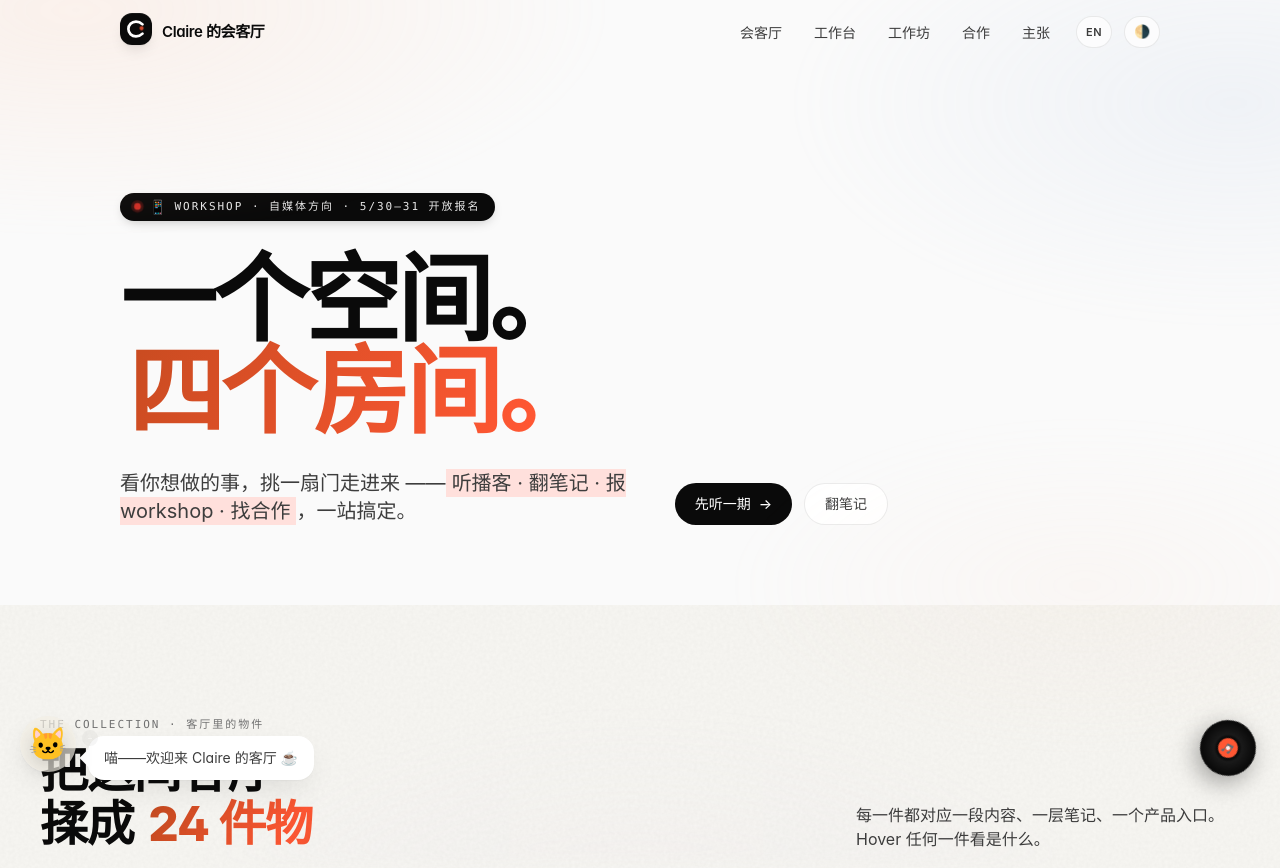
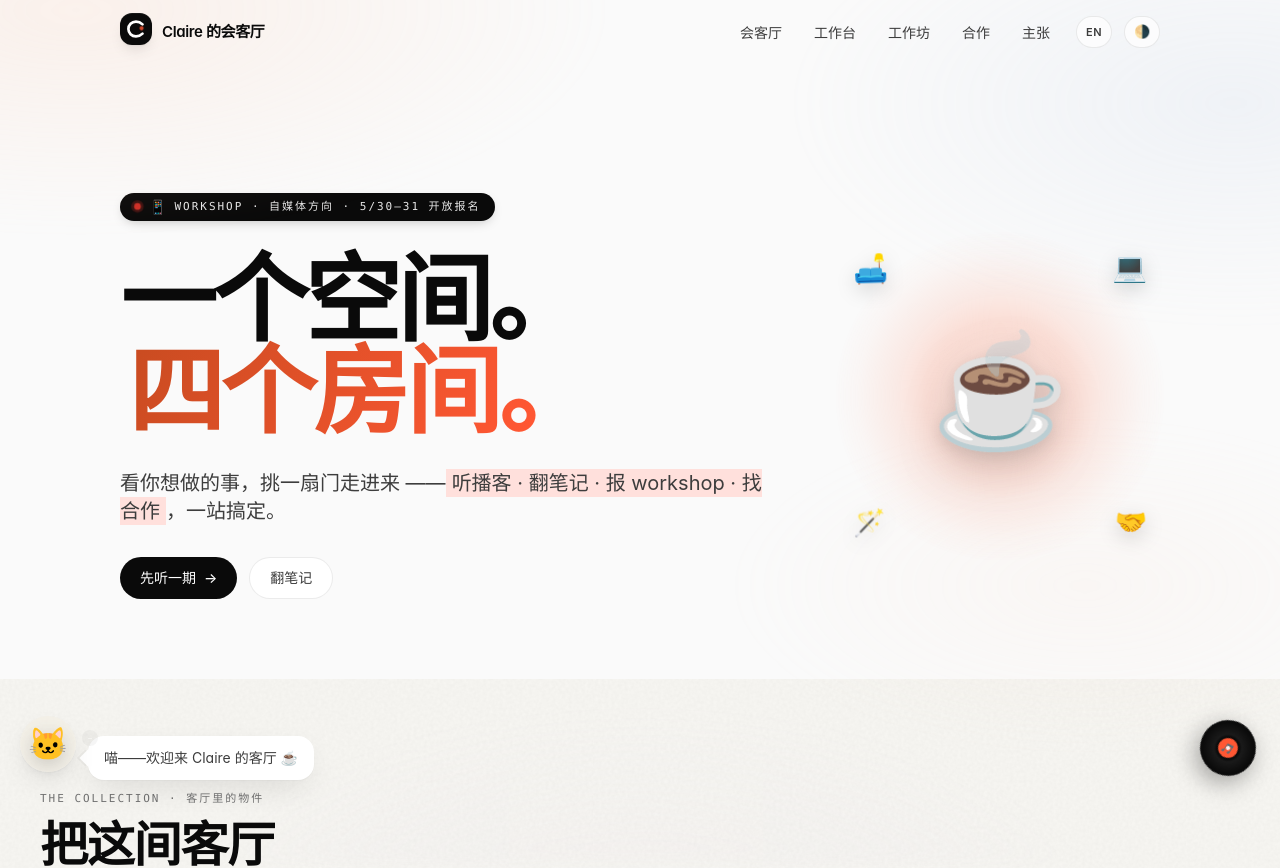
Before and after one commit to yutingliu1996/clairesparlor, a Next.js app: page / in a window 1280 px wide. Shown: the top 868 px of the page. Built offline with nearby package versions, Linux system fonts and the light colour scheme.

Commit message:
feat: 移除页面组件中的 halo 属性以简化主题管理

```diff
--- a/app/cooperate/page.tsx
+++ b/app/cooperate/page.tsx
@@ -16,7 +16,6 @@ export default function CooperatePage() {
         eyebrow="Room · 04"
         glyph="🤝"
         subOrbs={['💼', '✉️']}
-        halo="cream"
         title={
           lang === 'zh'
             ? <>客户 / 投资人。<br /><span className="title-sub italic">金主爸爸。</span></>
--- a/app/manifesto/page.tsx
+++ b/app/manifesto/page.tsx
@@ -15,7 +15,6 @@ export default function ManifestoPage() {
         eyebrow={lang === 'zh' ? '✊ Manifesto · 我的主张' : '✊ Manifesto · My Beliefs'}
         glyph="🌱"
         subOrbs={['🔥', '🌍']}
-        halo="leaf"
         title={
           lang === 'zh'
             ? <>别被职场磨平 ——<br /><em className="accent-display">向上长，无界长。</em></>
--- a/app/page.tsx
+++ b/app/page.tsx
@@ -25,13 +25,16 @@ export default function HomePage() {
   const { lang, t } = useLang();
   return (
     <>
-      {/* ============== 1 · HERO ============== */}
-      <section className="wrap pt-20 pb-12 md:pt-32 md:pb-16">
+      {/* ============== 1 · HERO — two-column, mirrors PageHeader ============== */}
+      <section className="wrap pt-16 pb-10 sm:pt-20 sm:pb-12 md:pt-32 md:pb-16">
+        <div className="grid grid-cols-1 items-center gap-8 sm:grid-cols-[1fr_220px] sm:gap-10 md:grid-cols-[1fr_280px] md:gap-12 lg:grid-cols-[1fr_320px] lg:gap-16">
+          {/* LEFT — title + lede + CTAs */}
+          <div>
             <div className="reveal in">
               <LiveStatus />
             </div>
 
-        <h1 className="reveal in mt-8 max-w-[20ch] text-display-xl font-semibold leading-[0.96]">
+            <h1 className="reveal in mt-6 max-w-[20ch] text-display-xl font-semibold leading-[0.96] sm:mt-8">
               {lang === 'zh' ? (
                 <>
                   一个空间。
@@ -47,8 +50,7 @@ export default function HomePage() {
               )}
             </h1>
 
-        <div className="reveal in mt-8 grid max-w-3xl grid-cols-1 gap-6 md:grid-cols-[1fr_auto] md:items-end">
-          <p className="text-lg text-ink-2 md:text-xl">
+            <p className="reveal in mt-6 max-w-prose text-base text-ink-2 sm:mt-8 sm:text-lg md:text-xl">
               {lang === 'zh' ? (
                 <>
                   看你想做的事，挑一扇门走进来 ——
@@ -67,7 +69,8 @@ export default function HomePage() {
                 </>
               )}
             </p>
-          <div className="flex gap-3">
+
+            <div className="reveal in mt-6 flex flex-wrap gap-3 sm:mt-8">
               <Link
                 href="/parlor"
                 className="inline-flex items-center gap-2 rounded-full bg-ink px-5 py-2.5 text-sm font-medium text-surface transition-transform duration-300 hover:-translate-y-0.5"
@@ -80,6 +83,88 @@ export default function HomePage() {
               >
                 {t({ zh: '翻笔记', en: 'Flip the notes' })}
               </Link>
+            </div>
+          </div>
+
+          {/* RIGHT — ☕ at center, 4 room glyphs orbiting at compass points,
+              wrapped in mint halo. Tells the "one space, four rooms" story
+              visually in a single tile. Matches PageHeader pattern on
+              every other page so the home no longer reads "empty on the right". */}
+          <div className="reveal in order-first sm:order-none">
+            <div className="relative flex aspect-square w-full max-w-[200px] sm:mx-auto sm:max-w-[220px] md:max-w-[280px] lg:max-w-[320px] items-center justify-center">
+              {/* Outer halo — color follows the active page theme via
+                  --accent-stroke-mid (set on <main> by MainTheme).
+                  color-mix gives us "this color at X% opacity" without
+                  hardcoding the RGB triplet. */}
+              <div
+                aria-hidden="true"
+                className="halo-pulse pointer-events-none absolute inset-[-14%]"
+                style={{
+                  background: `radial-gradient(closest-side at 50% 50%,
+                    color-mix(in srgb, var(--accent-stroke-mid, rgba(125,220,175,1)) 62%, transparent) 0%,
+                    color-mix(in srgb, var(--accent-stroke-mid, rgba(125,220,175,1)) 36%, transparent) 26%,
+                    color-mix(in srgb, var(--accent-stroke-mid, rgba(125,220,175,1)) 16%, transparent) 50%,
+                    color-mix(in srgb, var(--accent-stroke-mid, rgba(125,220,175,1)) 4%, transparent) 70%,
+                    transparent 82%)`,
+                }}
+              />
+              {/* Inner soft white core */}
+              <div
+                aria-hidden="true"
+                className="pointer-events-none absolute"
+                style={{
+                  width: '46%',
+                  height: '46%',
+                  background:
+                    'radial-gradient(circle, rgba(255,255,255,0.72) 0%, rgba(255,255,255,0) 72%)',
+                  filter: 'blur(6px)',
+                }}
+              />
+              {/* Center: ☕ — the brand signature */}
+              <span
+                className="float-y relative"
+                style={{
+                  fontSize: 'clamp(80px, 9.5vw, 110px)',
+                  lineHeight: 1,
+                  filter:
+                    'drop-shadow(0 14px 24px rgba(0,0,0,0.14)) drop-shadow(0 4px 8px rgba(0,0,0,0.10))',
+                }}
+                aria-hidden="true"
+              >
+                ☕
+              </span>
+              {/* Four room glyphs at NW / NE / SW / SE corners — mapped to the
+                  4 rooms (Parlor / Studio / Workshop / Cooperate). Staggered
+                  animation delays so they breathe out of sync. */}
+              <span
+                className="sub-orb float-tilt"
+                style={{ top: '4%', left: '4%', fontSize: '28px' }}
+                aria-hidden="true"
+              >
+                🛋️
+              </span>
+              <span
+                className="sub-orb float-y"
+                style={{ top: '4%', right: '4%', fontSize: '28px', animationDelay: '0.8s' }}
+                aria-hidden="true"
+              >
+                💻
+              </span>
+              <span
+                className="sub-orb float-tilt"
+                style={{ bottom: '4%', left: '4%', fontSize: '26px', animationDelay: '1.6s' }}
+                aria-hidden="true"
+              >
+                🪄
+              </span>
+              <span
+                className="sub-orb float-y"
+                style={{ bottom: '4%', right: '4%', fontSize: '26px', animationDelay: '2.4s' }}
+                aria-hidden="true"
+              >
+                🤝
+              </span>
+            </div>
           </div>
         </div>
       </section>
--- a/app/parlor/page.tsx
+++ b/app/parlor/page.tsx
@@ -26,7 +26,6 @@ export default function ParlorPage() {
         eyebrow="Room · 01"
         glyph="🛋️"
         subOrbs={['🎙️', '☕']}
-        halo="peach"
         title={
           lang === 'zh'
             ? <>会客厅。<br /><span className="title-sub">跟世界打交道的地方。</span></>
--- a/app/studio/[level]/chapter-client.tsx
+++ b/app/studio/[level]/chapter-client.tsx
@@ -5,15 +5,8 @@ import PageHeader from '@/components/page-header';
 import type { Chapter } from '@/lib/content';
 import { useLang } from '@/components/lang-context';
 
-const HALO_BY_LEVEL: Record<string, 'peach' | 'sky' | 'sage' | 'cream'> = {
-  l1: 'sky',
-  l2: 'sage',
-  l3: 'peach',
-  l4: 'cream',
-  l5: 'sage',
-  l6: 'sky',
-  aside: 'peach',
-};
+// Halo color is now driven by MainTheme based on path (/studio/lN);
+// chapter-client only needs to choose sub-orb glyphs.
 
 const SUB_ORBS_BY_LEVEL: Record<string, string[]> = {
   l1: ['📊', '📐'],
@@ -65,7 +58,6 @@ export default function ChapterClient({
         eyebrow={episode}
         glyph={ch.glyph}
         subOrbs={SUB_ORBS_BY_LEVEL[slug]}
-        halo={HALO_BY_LEVEL[slug]}
         title={
           <>
             {lang === 'zh' ? ch.name : ch.nameEn}
--- a/app/studio/ip/page.tsx
+++ b/app/studio/ip/page.tsx
@@ -19,7 +19,6 @@ export default function StudioIPPage() {
         eyebrow={t({ zh: '🎨 STUDIO · IP', en: '🎨 STUDIO · IP' })}
         glyph="🎭"
         subOrbs={['🐱', '🎹']}
-        halo="cream"
         title={
           lang === 'zh' ? (
             <>
--- a/app/studio/page.tsx
+++ b/app/studio/page.tsx
@@ -69,7 +69,6 @@ export default function StudioPage() {
         eyebrow="Room · 02"
         glyph="💻"
         subOrbs={['🪐', '🧠']}
-        halo="sky"
         title={
           lang === 'zh'
             ? <>工作台。<br /><span className="title-sub">自己埋头做事的地方。</span></>
--- a/app/workshop/page.tsx
+++ b/app/workshop/page.tsx
@@ -89,7 +89,6 @@ export default function WorkshopPage() {
         eyebrow="Room · 03"
         glyph="🪄"
         subOrbs={['⚡', '🚀']}
-        halo="sage"
         title={
           lang === 'zh'
             ? <>来工坊<br /><span className="title-sub">学一手。</span></>
```
Also changed, not shown: components/main-theme.tsx (+6 -1 lines), components/page-header.tsx (+11 -21 lines). Lines whose indentation alone changed are shown as unchanged.
